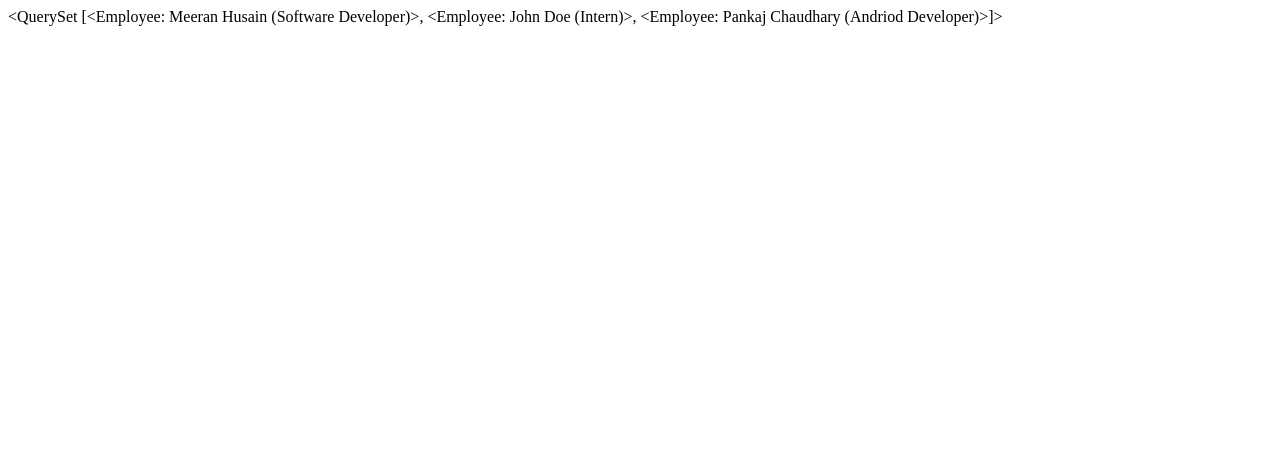
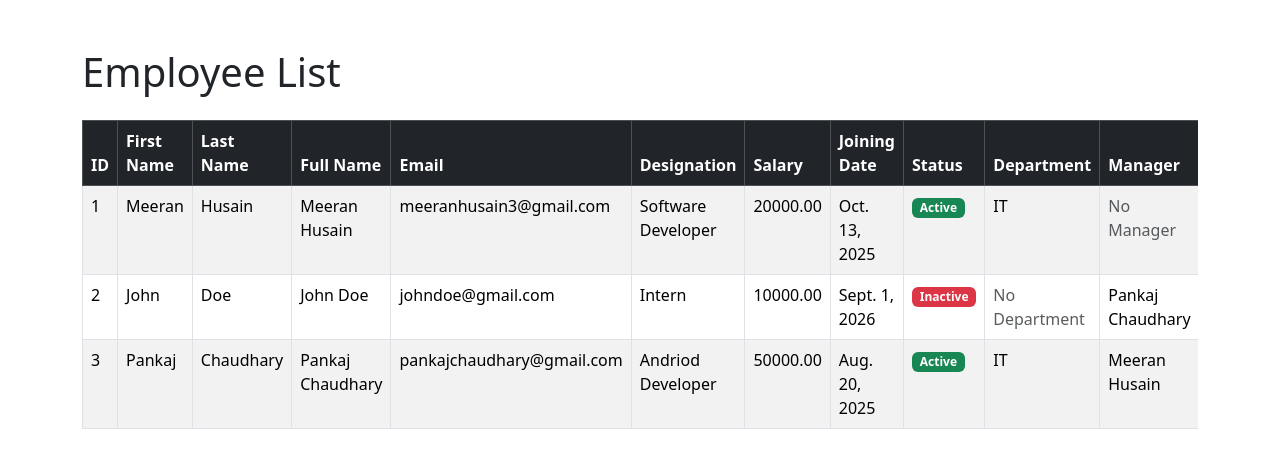
Before and after one commit to MeeranHusain/Django, a Django app: page / in a window 1280 px wide. Shown: the top 468 px of the page. Run offline with Django 5.2, Linux system fonts and the light colour scheme; data comes from the database, SQL or seed files in the repository; both versions use the stored data as it was after the commit.

Commit message:
Enhance home view and template to display employee list with Bootstrap styling

```diff
--- a/Employee_main/views.py
+++ b/Employee_main/views.py
@@ -7,7 +7,7 @@ def home(request):
     # fetch data from the Employee tables
     employees = Employee.objects.all()
     context = {
-        'employees': employees
+        'employees': employees,
     }
     # print(employees)   # for debugging purposes, It's output will be displayed in the console where the Django server is running.
     return render(request, 'home.html', context)
--- a/templates/home.html
+++ b/templates/home.html
@@ -1,11 +1,90 @@
+{% load static %}
+
 <!DOCTYPE html>
 <html lang="en">
 <head>
     <meta charset="UTF-8">
     <meta name="viewport" content="width=device-width, initial-scale=1.0">
-    <title>Home</title>
+    <title>Employee List</title>
+    <!-- Bootstrap CSS -->
+    <link href="https://cdn.jsdelivr.net/npm/bootstrap@5.3.8/dist/css/bootstrap.min.css" rel="stylesheet">
+    <!-- Custom CSS -->
+    <link rel="stylesheet" href="{% static 'employees/css/style.css' %}">
 </head>
+
 <body>
-    {{ employees }}
+
+    <div class="container mt-5">
+        <h1 class="mb-4">Employee List</h1>
+        <div class="table-responsive">
+            <table class="table table-bordered table-striped table-hover">
+                <thead class="table-dark">
+                    <tr>
+                        <th>ID</th>
+                        <th>First Name</th>
+                        <th>Last Name</th>
+                        <th>Full Name</th>
+                        <th>Email</th>
+                        <th>Designation</th>
+                        <th>Salary</th>
+                        <th>Joining Date</th>
+                        <th>Status</th>
+                        <th>Department</th>
+                        <th>Manager</th>
+                    </tr>
+                </thead>
+
+                <tbody>
+
+                    {% for emp in employees %}
+                        <tr>
+                            <td>{{ emp.id }}</td>
+                            <td>{{ emp.first_name }}</td>
+                            <td>{{ emp.last_name }}</td>
+                            <td>{{ emp.full_name }}</td>
+                            <td>{{ emp.email }}</td>
+                            <td>{{ emp.designation }}</td>
+                            <td>{{ emp.salary }}</td>
+                            <td>{{ emp.joining_date }}</td>
+                            <td>
+                                {% if emp.is_active %}
+                                    <span class="badge bg-success">Active</span>
+                                {% else %}
+                                    <span class="badge bg-danger">Inactive</span>
+                                {% endif %}
+                            </td>
+                            <td>
+                                {% if emp.department %}
+                                    {{ emp.department.dept_name }}
+                                {% else %}
+                                    <span class="text-muted">No Department</span>
+                                {% endif %}
+                            </td>
+
+                            <td>
+                                {% if emp.manager %}
+                                    {{ emp.manager.full_name }}
+                                {% else %}
+                                    <span class="text-muted">No Manager</span>
+                                {% endif %}
+                            </td>
+                        </tr>
+
+                        {% empty %}
+
+                        <tr>
+                            <td colspan="11" class="text-center">
+                                No employees found.
+                            </td>
+                        </tr>
+
+                    {% endfor %}
+
+                </tbody>
+            </table>
+        </div>
+    </div>
+    <!-- Bootstrap JS -->
+    <script src="https://cdn.jsdelivr.net/npm/bootstrap@5.3.8/dist/js/bootstrap.bundle.min.js"></script>
 </body>
 </html>
```
Also changed, not shown: db.sqlite3, employees/static/employees/css/style.css (added).
